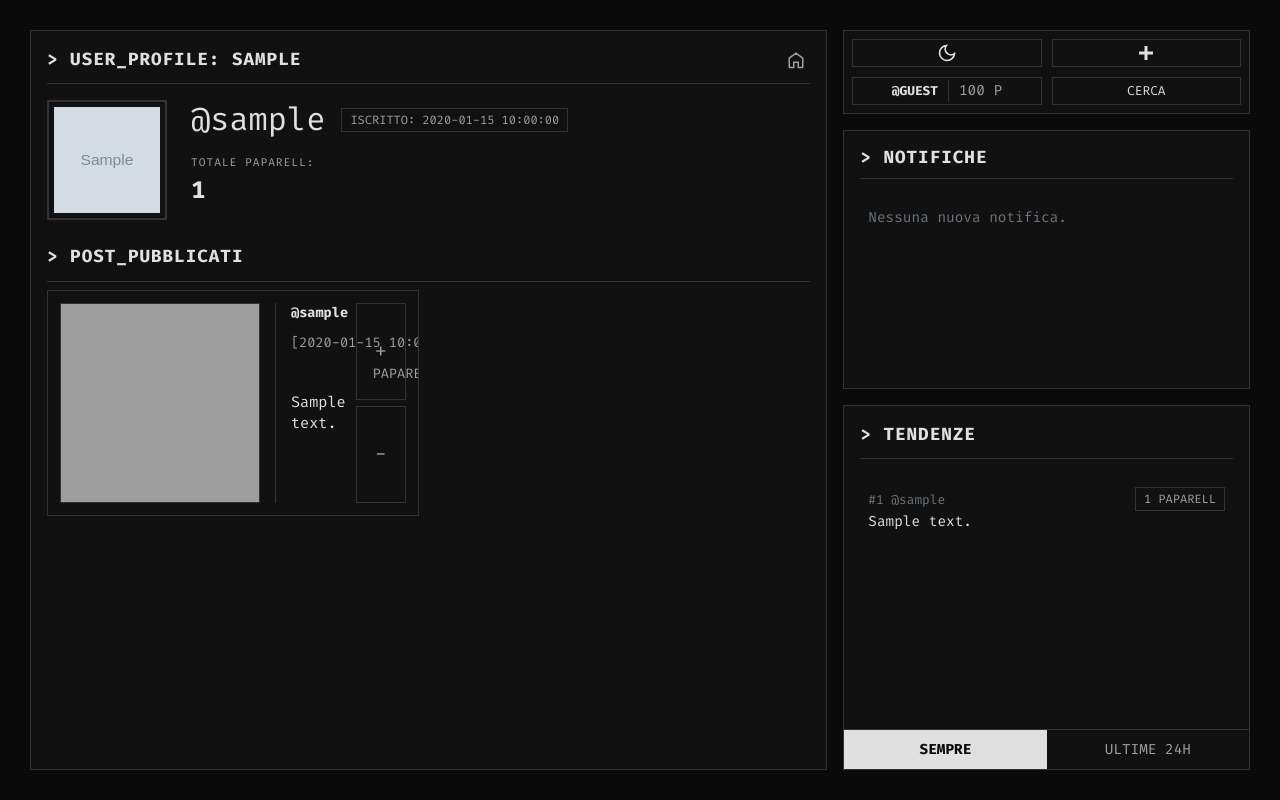
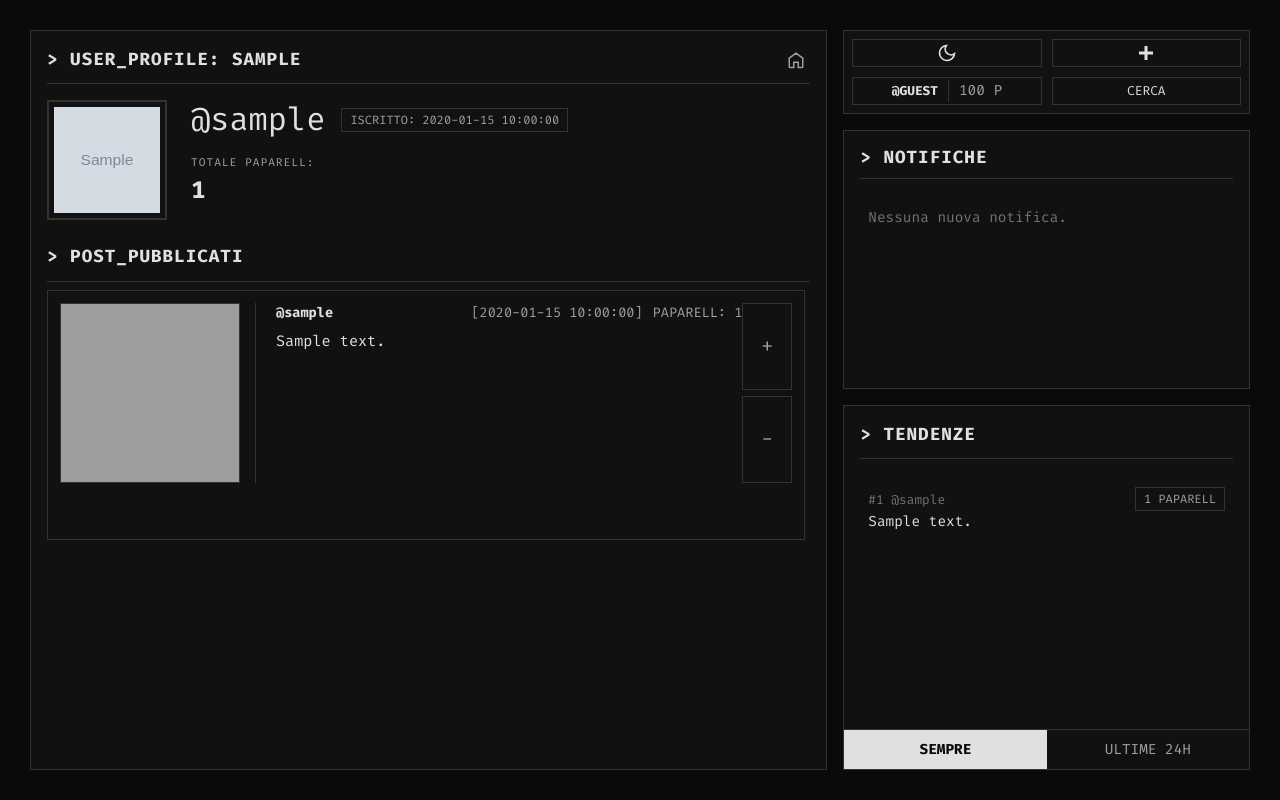
Before and after one commit to Michele3131/MEA-SocialNetwork, a Flask app: a page that uses templates/profile.html in a window 1280 px wide. Run offline with Flask 3, Linux system fonts and the light colour scheme; tables that the repository leaves empty hold one stand-in row (values such as "Sample post"); grey boxes marked "Sample" are stand-in pictures; data that the repository does not hold is empty; grey boxes are pictures that could not be loaded.

Commit message:
feat(feed): improve grid layout and post sizing logic
- Update grid column width from 300px to 450px for better media display
- Implement different row spans for text-only (13) and media posts (26)
- Add expanded post handling with dynamic height calculation
- Improve caption styling and toggle button visibility

```diff
--- a/static/css/style.css
+++ b/static/css/style.css
@@ -117,7 +117,7 @@ body, html {
 /* FEED CONTAINER GRID - MASONRY STYLE */
 .feed-container {
     display: grid;
-    grid-template-columns: repeat(auto-fill, minmax(300px, 1fr));
+    grid-template-columns: repeat(auto-fill, minmax(450px, 1fr));
     grid-auto-rows: 10px;
     gap: 15px;
     padding-right: 5px;
@@ -135,8 +135,20 @@ body, html {
     overflow: hidden;
     padding: 12px;
     height: fit-content;
-    grid-row-end: span 1;
-    min-height: 140px; /* Garantisce una dimensione minima */
+    grid-row-end: span 26; /* Default standard height per media (220px + padding) */
+    min-width: 320px;
+}
+
+.terminal-card.post-text-only {
+    grid-row-end: span 13; /* Metà esatta */
+    min-height: 120px;
+}
+
+.terminal-card.post-standard,
+.terminal-card.post-media-only {
+    grid-row-end: span 26;
+    min-height: 250px;
+    min-width: 440px; /* Adattato alla nuova colonna da 450px */
 }
 
 /* Post Internals */
@@ -145,11 +157,13 @@ body, html {
     gap: 0;
     align-items: stretch;
     height: 100%;
+    min-width: 0;
 }
 
 /* Media Section */
 .post-media-section {
-    width: 200px;
+    width: 180px; /* Dimensione fissa per tutti i media */
+    height: 180px;
     aspect-ratio: 1 / 1;
     flex-shrink: 0;
     display: flex;
@@ -192,7 +206,8 @@ body, html {
     display: flex;
     flex-direction: column;
     justify-content: flex-start;
-    min-width: 0;
+    min-width: 180px; /* Impedisce la sovrapposizione degli elementi */
+    padding-left: 5px;
 }
 
 /* Expanded Trend Styling */
@@ -245,7 +260,7 @@ body, html {
     margin: 0;
     white-space: normal;
     display: -webkit-box;
-    -webkit-line-clamp: 4;
+    -webkit-line-clamp: 5; /* Aumentato leggermente */
     -webkit-box-orient: vertical;
     overflow: hidden;
     text-overflow: ellipsis;
@@ -253,13 +268,13 @@ body, html {
  }
 
  .post-text-only .post-caption-text {
-    -webkit-line-clamp: 7;
+    -webkit-line-clamp: 4; /* Ridotto per adattarsi alla metà altezza */
  }
 
  .post-caption.expanded .post-caption-text {
     -webkit-line-clamp: unset;
-    max-height: 240px;
-    overflow: auto;
+    max-height: 300px;
+    overflow-y: auto;
  }
 
  .caption-toggle {
@@ -267,17 +282,21 @@ body, html {
     right: 0;
     bottom: -2px;
     border: none;
-    background: transparent;
-    color: var(--text-secondary);
+    background: var(--panel-bg); /* Sfondo per coprire il testo sotto */
+    color: var(--highlight); /* Colore d'accento (bianco/highlight) */
     font-family: var(--font-stack);
-    font-size: 1.1rem;
+    font-size: 1.2rem;
     line-height: 1;
-    padding: 0 2px;
+    padding: 0 4px;
     cursor: pointer;
+    font-weight: bold;
+    box-shadow: -5px 0 10px var(--panel-bg); /* Sfumatura per l'effetto dissolvenza */
+    z-index: 10;
  }
 
  .caption-toggle:hover {
-    color: var(--highlight);
+    color: var(--text-primary);
+    text-decoration: underline;
  }
 
 /* Ensure Left Alignment for Text-Only Posts */
--- a/static/js/main.js
+++ b/static/js/main.js
@@ -80,18 +80,25 @@ document.addEventListener('DOMContentLoaded', () => {
         const rowHeight = parseInt(styles.getPropertyValue('grid-auto-rows')) || 10;
         const rowGap = parseInt(styles.getPropertyValue('grid-row-gap')) || parseInt(styles.getPropertyValue('gap')) || 0;
 
-        // Calcoliamo l'altezza del contenuto interno senza resettare gridRowEnd
-        // Usiamo scrollHeight del contenitore interno o misuriamo i figli
-        const content = item.firstElementChild;
-        if (!content) return;
+        // Se è un post solo testo, vogliamo che sia esattamente la metà (span 12)
+        // Se è un post con media, vogliamo che sia lo standard (span 24)
+        // A meno che non sia espanso
+        const isExpanded = item.querySelector('.post-caption.expanded');
+        let rowSpan;
 
-        const contentHeight = content.getBoundingClientRect().height;
-        const padding = parseInt(window.getComputedStyle(item).paddingTop) + parseInt(window.getComputedStyle(item).paddingBottom);
-        const totalHeight = contentHeight + padding;
+        if (isExpanded) {
+            const content = item.firstElementChild;
+            const contentHeight = content.getBoundingClientRect().height;
+            const padding = parseInt(window.getComputedStyle(item).paddingTop) + parseInt(window.getComputedStyle(item).paddingBottom);
+            rowSpan = Math.ceil((contentHeight + padding + rowGap) / (rowHeight + rowGap));
+        } else {
+            if (item.classList.contains('post-text-only')) {
+                rowSpan = 13;
+            } else {
+                rowSpan = 26;
+            }
+        }
 
-        const rowSpan = Math.ceil((totalHeight + rowGap) / (rowHeight + rowGap));
-
-        // Applichiamo lo span solo se diverso per evitare reflow inutili
         const currentSpan = item.style.gridRowEnd;
         const newSpan = `span ${rowSpan}`;
         if (currentSpan !== newSpan) {
```
